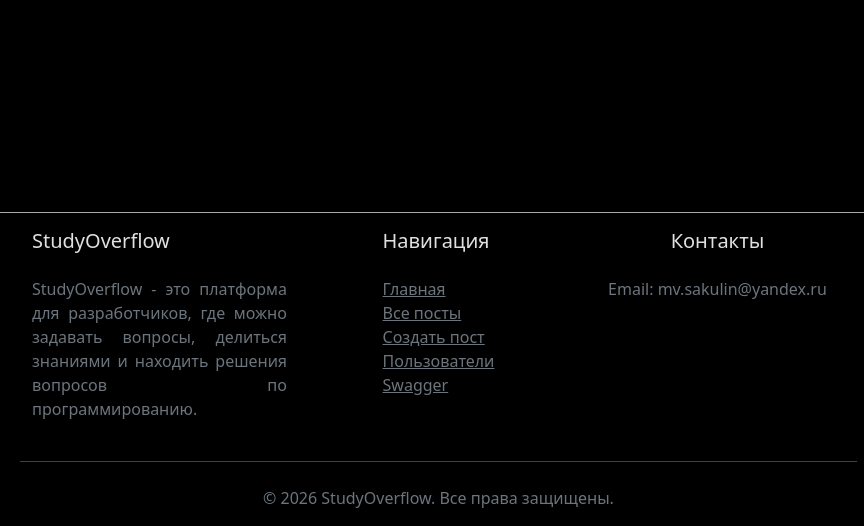
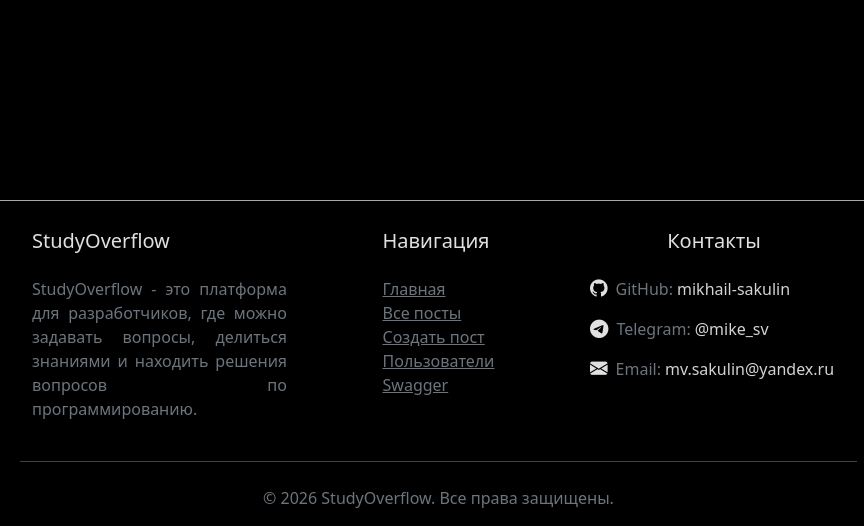
Before and after one commit to mikhail-sakulin/django-studyoverflow, a Django app: template studyoverflow/notifications/templates/notifications/notification_base.html in a window 1280 px wide. Shown: the part 274-800 px from the top of the page, without its empty margins (194-1058 px from the left). Run offline with Django 5.2, Linux system fonts and the light colour scheme; the template is opened without the code that fills it, so the values that code supplies are empty; parts of the project's set-up code (start-up, migrations or seed data) failed here and were passed over; some libraries are stand-ins or nearby versions.

Commit message:
feat(footer): update contact details in footer

```diff
--- a/studyoverflow/navigation/static/navigation/css/base.css
+++ b/studyoverflow/navigation/static/navigation/css/base.css
@@ -128,8 +128,8 @@ html {
     flex: 1 0 auto;
 }
 
-footer a.text-secondary:hover {
-    color: #a23e3e !important;
+footer a:hover {
+    color: #bd4545 !important;
 }
 
 .text-white-muted {
@@ -139,3 +139,20 @@ footer a.text-secondary:hover {
 #footer {
     border-top: 1px solid darkgray;
 }
+
+.contact-block {
+    display: flex;
+    flex-direction: column;
+    align-items: flex-start;
+    width: fit-content;
+}
+
+.contact-block h5 {
+    width: 100%;
+    text-align: center;
+}
+
+.a-contact {
+    color: lightgray;
+    text-decoration: none;
+}
--- a/studyoverflow/navigation/templates/navigation/_footer.html
+++ b/studyoverflow/navigation/templates/navigation/_footer.html
@@ -2,10 +2,10 @@
 
 
 {# Footer #}
-<footer id="footer" class="mt-5 py-3 text-white">
+<footer id="footer" class="mt-5 pb-3 text-white">
   <div class="container">
 
-    <div class="row w-75 mx-auto gy-4">
+    <div class="row w-75 mx-auto gy-4 mt-1">
 
       {# Блок 'о сайте' #}
       <div class="col-md-4 d-flex flex-column align-items-center align-items-md-start text-center text-md-start">
@@ -34,10 +34,32 @@
       </div>
 
       {# Блок контактов #}
-      <div class="col-md-4 d-flex flex-column align-items-center">
-        <h5 class="text-white-muted">Контакты</h5>
-        <p class="mt-3 text-secondary">Email: mv.sakulin@yandex.ru</p>
+      <div class="col-md-4 d-flex flex-column align-items-center align-items-md-start">
+        <div class="contact-block">
+
+          <h5 class="text-white-muted">Контакты</h5>
+
+          <div class="text-secondary mt-3 d-flex align-items-center gap-1">
+            <i class="bi bi-github text-white-muted lh-1 me-1" style="font-size: 1.1rem;"></i>
+            GitHub:
+            <a href="https://github.com/mikhail-sakulin/django-studyoverflow" target="_blank" rel="noopener noreferrer" class="a-contact">mikhail-sakulin</a></p>
+          </div>
+
+          <div class="text-secondary mt-3 d-flex align-items-center gap-1">
+            <i class="bi bi-telegram text-white-muted lh-1 me-1" style="font-size: 1.15rem;"></i>
+            Telegram:
+            <a href="https://t.me/mike_sv" target="_blank" rel="noopener noreferrer" class="a-contact">@mike_sv</a>
+          </div>
+
+          <div class="text-secondary mt-3 d-flex align-items-center gap-1">
+            <i class="bi bi-envelope-fill text-white-muted lh-1 me-1" style="font-size: 1.1rem;"></i>
+            Email:
+            <a href="mailto:mv.sakulin@yandex.ru" class="a-contact">mv.sakulin@yandex.ru</a></p>
+          </div>
+
+        </div>
       </div>
+
     </div>
 
     <div class="w-75 mx-auto">
```
